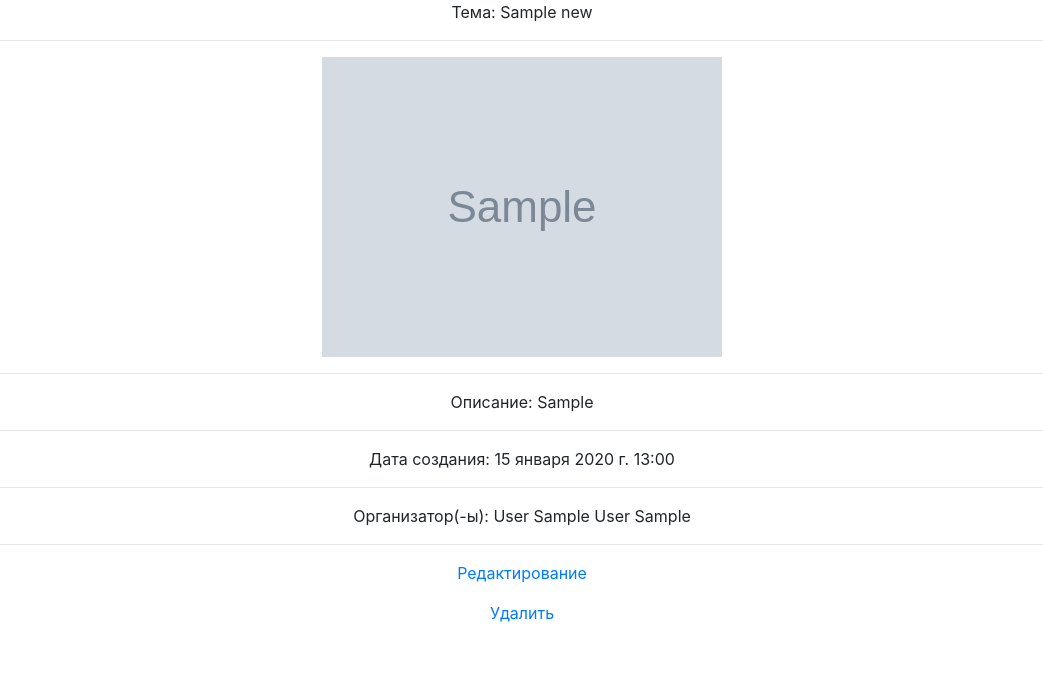
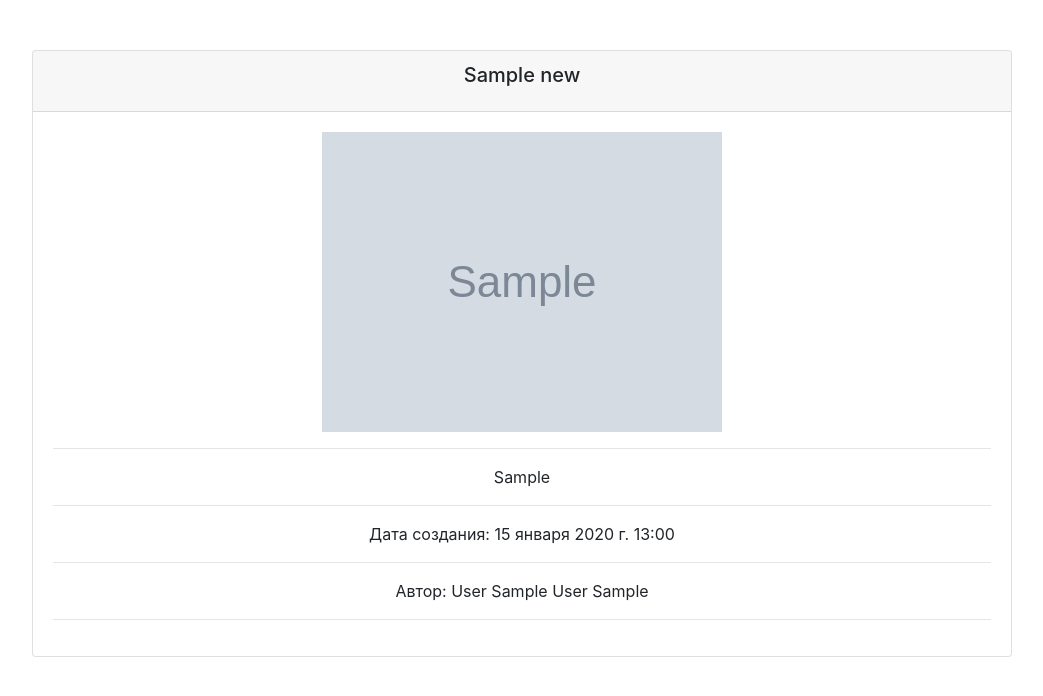
Before and after one commit to fisunoff/hackathon_intensive, a Django app: page /news/1/ in a window 1280 px wide. Shown: the part 56-752 px from the top of the page, without its empty margins (118-1161 px from the left). Run offline with Django 4.2, Linux system fonts and the light colour scheme; tables that the repository leaves empty hold one stand-in row (values such as "Sample post"); grey boxes marked "Sample" are stand-in pictures; some libraries are stand-ins or nearby versions.

Commit message:
Переделали вывод ленты новостей

```diff
--- a/news/models.py
+++ b/news/models.py
@@ -10,7 +10,7 @@ class News(models.Model):
     info = models.TextField("Описание")
     time_create = models.DateTimeField("Дата создания", default=timezone.now)
     time_edit = models.DateTimeField("Дата измения", default=timezone.now)
-    author = models.ForeignKey("extended_user.Profile", verbose_name="Организаторы", on_delete=models.RESTRICT)
+    author = models.ForeignKey("extended_user.Profile", verbose_name="Автор", on_delete=models.RESTRICT)
     photo = models.ImageField(verbose_name="Фото новости", blank=True, null=True, upload_to='media/')
 
     def __str__(self):
--- a/news/views.py
+++ b/news/views.py
@@ -23,6 +23,14 @@ class NewsDetailView(DetailView):
     model = News
     template_name = 'news/detail.html'
 
+    def get_context_data(self, **kwargs):
+        context = super(NewsDetailView, self).get_context_data(**kwargs)
+        if self.request.user.is_authenticated:
+            user = User.objects.get(pk=self.request.user.id)
+            context['is_staff'] = user.groups.filter(name__in=['worker', ]).exists()
+        else:
+            context['is_staff'] = False
+        return context
 
 class NewsCreatView(CreateView):
     model = News
--- a/templates/base.html
+++ b/templates/base.html
@@ -5,7 +5,7 @@
         <meta charset="utf-8">
         <meta name="viewport" content="width=device-width, initial-scale=1, shrink-to-fit=no">
         {% block meta_tags %}{% endblock %}
-        <title>{% block title %}{{ page_title|default:'Тестовое название' }}{% endblock %}</title>
+        <title>{% block title %}{{ page_title|default:'Интенсивы' }}{% endblock %}</title>
         <link rel="icon" href="{% static 'icons/favicon.ico' %}" sizes="any">
 
         {% block css %}
--- a/templates/news/detail.html
+++ b/templates/news/detail.html
@@ -1,18 +1,28 @@
 {% extends "base.html" %}
 
 {% block container %}
+    <div class="container mt-4">
+        <div class="card">
+            <div class="card-header">
+                <h5 class="card-title">{{ news.title }}</h5>
+            </div>
+            <div class="card-body">
+                <form method="get" enctype="multipart/form-data">
+                    {% csrf_token %}
+                        {% if news.photo %}
+                        <img src="{{ news.photo.url }}" alt="альтернативный текст" height="300"><br><hr>
+                        {% endif %}
+                        <span>{{ news.info }}<br><hr></span>
+                        <span>Дата создания: {{ news.time_create}}<br><hr></span>
+                        <span>Автор: {{ news.author}}<br><hr></span>
 
-    <span>Тема: {{ news.title }}<br><hr></span>
-    {% if news.photo %}
-        <img src="{{ news.photo.url }}" alt="альтернативный текст"><br><hr>
-    {% else %}
-        <p>Картинки нет</p>
-    {% endif %}
-    <span>Описание: {{ news.info }}<br><hr></span>
-    <span>Дата создания: {{ news.time_create}}<br><hr></span>
-    <span>Организатор(-ы): {{ news.author}}<br><hr></span>
+                    {% if is_staff %}
+                        <a href="{% url 'news:post_edit' news.pk %}" class="btn btn-primary">Редактировать</a>
+                        <a href="{% url 'news:post_delete' news.pk %}" class="btn btn-danger">Удалить</a>
+                    {% endif %}
+                </form>
+            </div>
+        </div>
+    </div>
 
-
-  <p><a href="{% url 'news:post_edit' news.pk %}">Редактирование</a></p>
-  <p><a href="{% url 'news:post_delete' news.pk %}">Удалить</a></p>
 {% endblock %}
```
Also changed, not shown: templates/news/home.html (+7 -1 lines).
